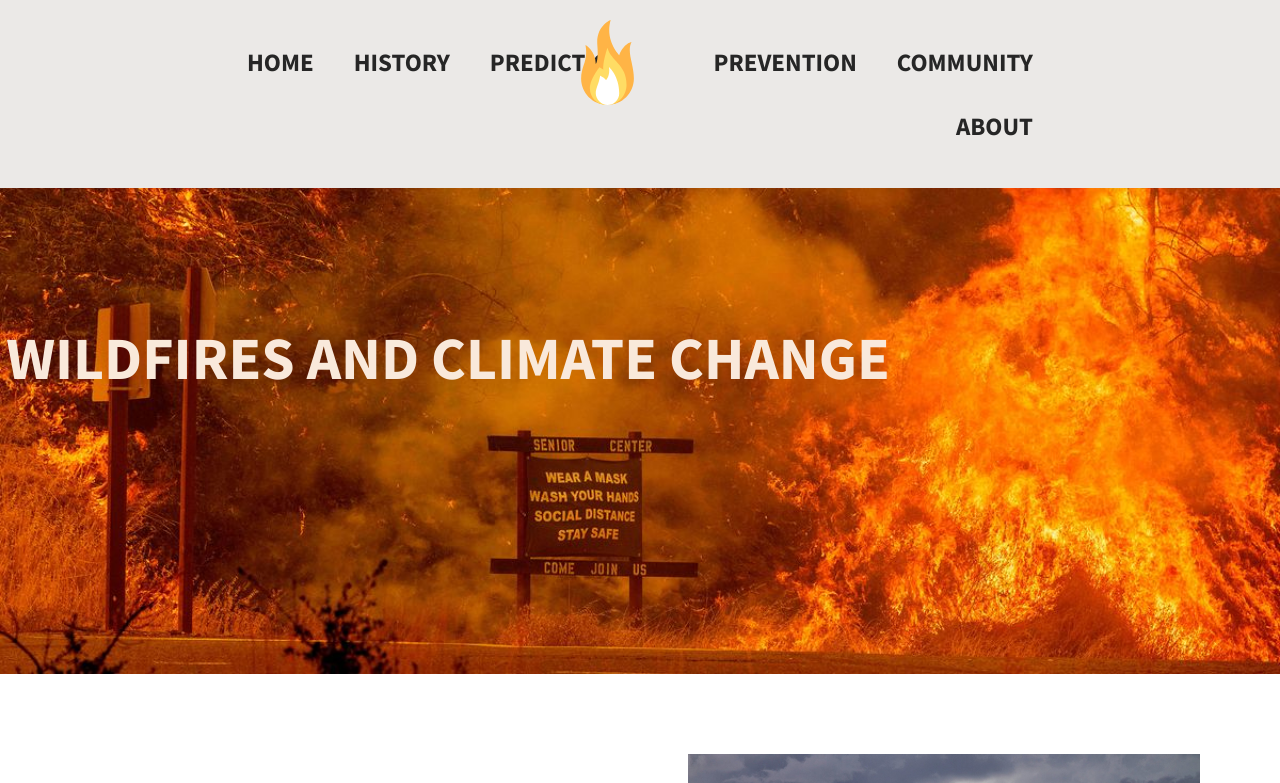
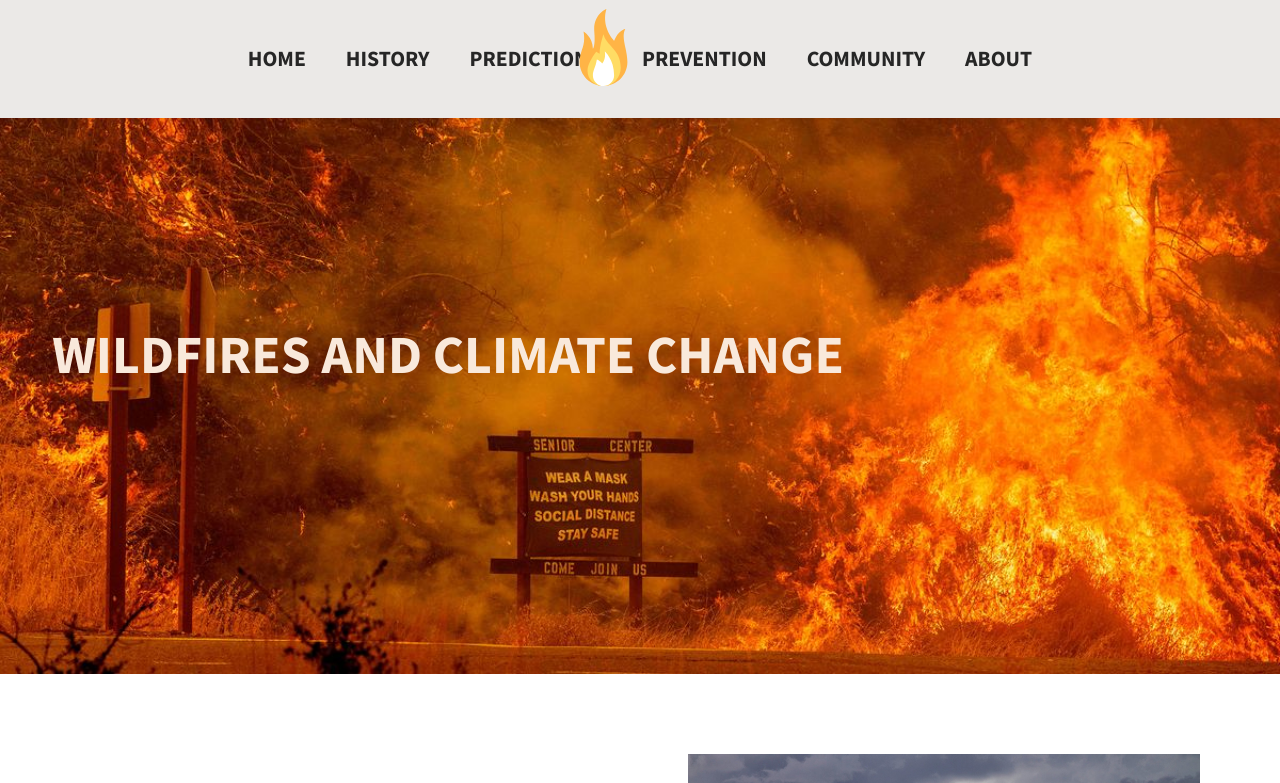
Before and after one commit to shannon-heh/TTB2020, a React (Create React App) app: page / in a window 1280 px wide. Shown: the top 783 px of the page. Built offline with nearby package versions, Linux system fonts and the light colour scheme; no server answers; the HTML template or start-up script is replaced by a standard one.

Commit message:
Changed Nav bar

```diff
--- a/src/App.css
+++ b/src/App.css
@@ -9,9 +9,9 @@
   line-height: 1.5rem;
   width: 100%;
   animation: movedown 0.5s ease-in-out;
-  background: #EBE9E7;
+  background: #ebe9e7;
   z-index: 9999;
-  font-family: 'Source Sans Pro', sans-serif;
+  font-family: "Source Sans Pro", sans-serif;
   font-weight: 700;
 }
 
@@ -22,12 +22,12 @@
 
 #nav ul {
   margin: 0;
-  padding: 30px 35px;
+  padding: 3% 4%;
   list-style: none;
   text-align: right;
 }
 
-#nav ul li{
+#nav ul li {
   float: none;
   display: inline-block;
 }
@@ -44,9 +44,9 @@
   float: left;
 }
 
-#nav ul li a{
+#nav ul li a {
   color: #262626;
-  font-size: 25px;
+  font-size: 1.7vw;
   text-decoration: none;
   display: block;
   text-transform: uppercase;
@@ -58,15 +58,15 @@
 }
 
 #nav ul li a:hover {
-  color: #FFFFFF;
+  color: #ffffff;
 }
 
 #logo {
-  width: 85px;
-  height: 85px;
+  width: 6%;
+  height: 10%;
   position: absolute;
   left: 50%;
-  top: 20px;
+  top: 8%;
   content: "";
   margin-left: -75px;
   animation: rotate 0.7s ease-in-out 0.5s;
@@ -101,10 +101,10 @@
 #overlay {
   margin-top: 0;
   top: 145px;
-  color: #F9E9DB;
+  color: #f9e9db;
   text-align: center;
-  font-size: 60px;
-  font-family: 'Source Sans Pro', sans-serif;
+  font-size: 4.2vw;
+  font-family: "Source Sans Pro", sans-serif;
   font-weight: 700;
 }
 
```
